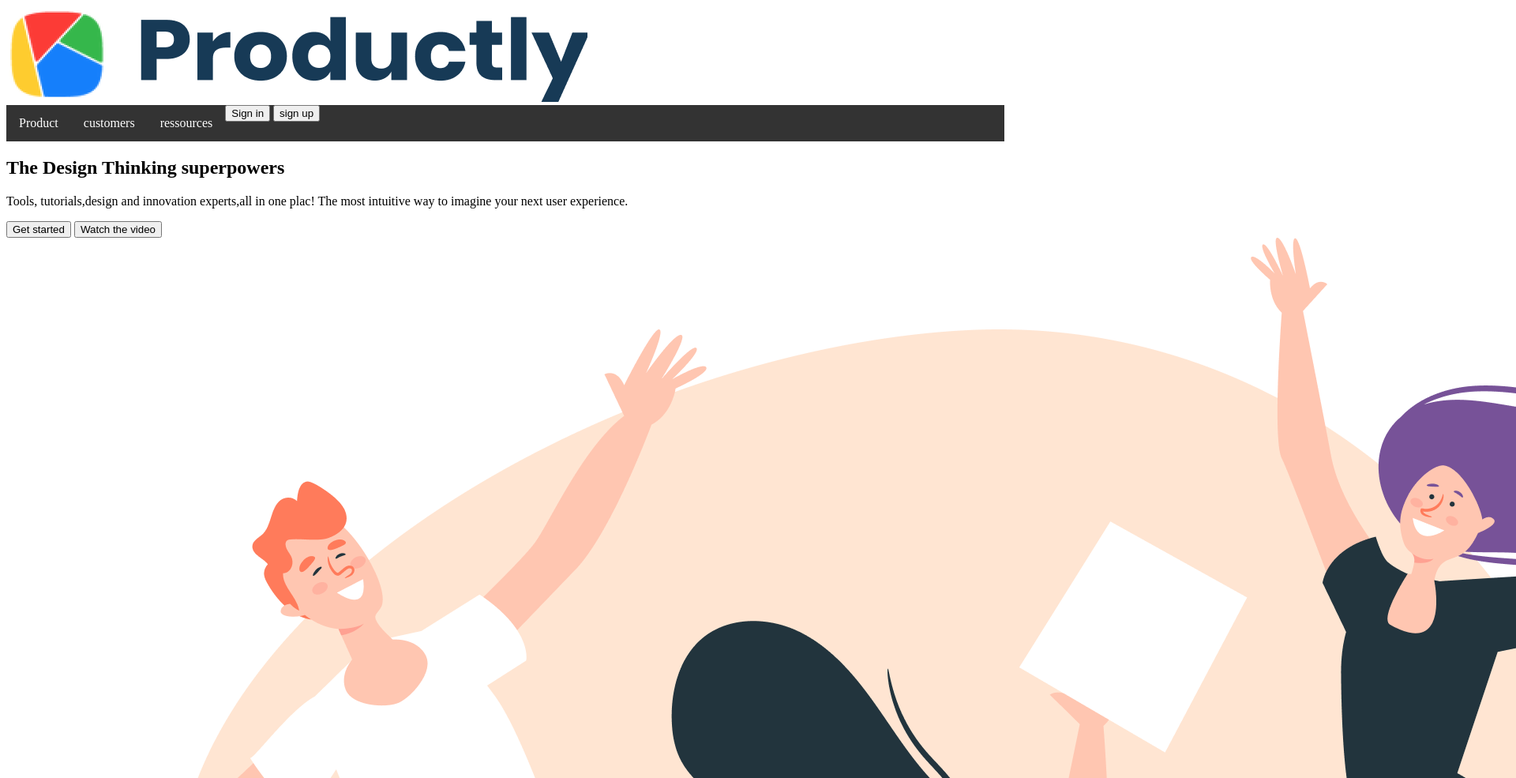
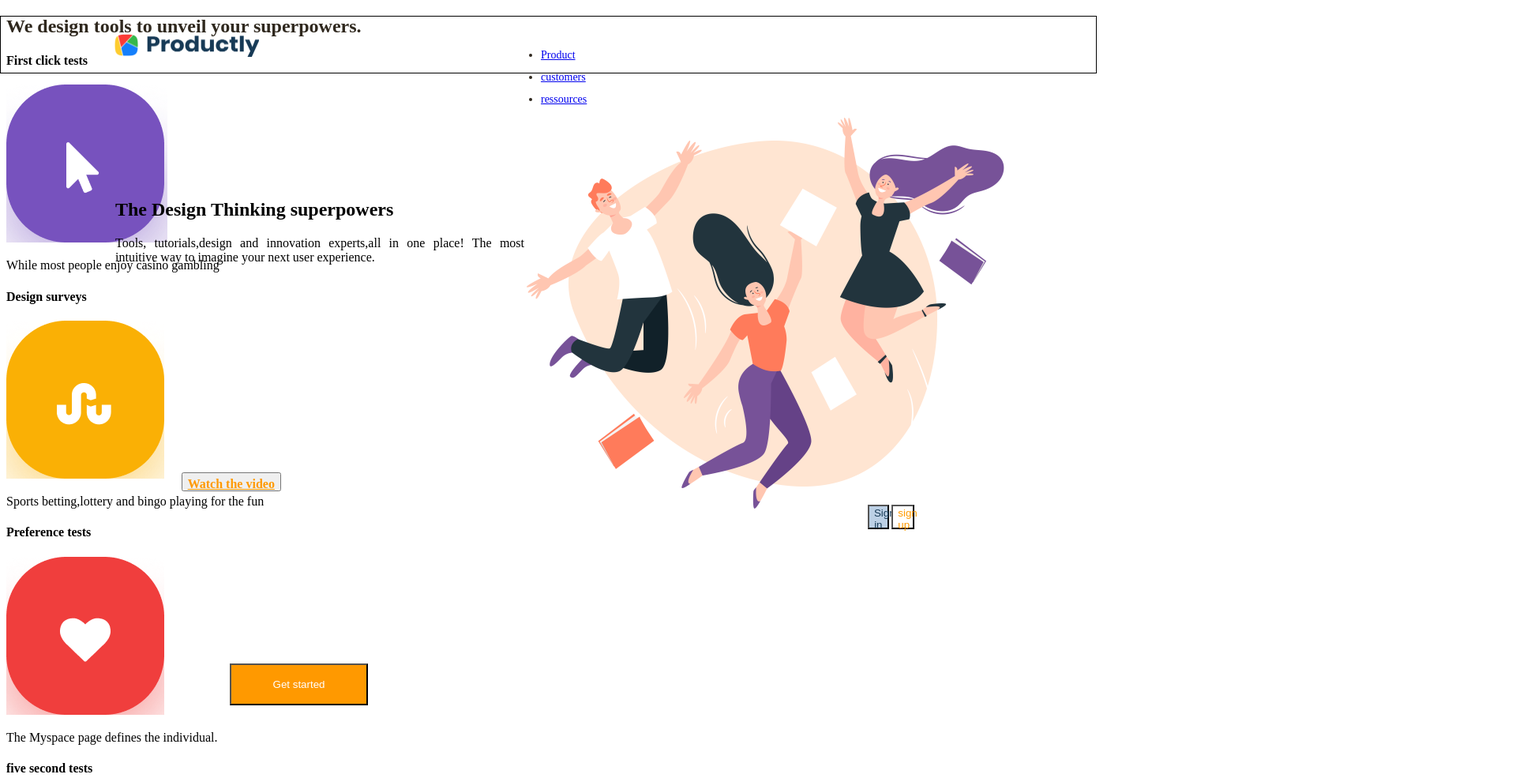
Before and after one commit to ermiahp/20210628_FE_SE, a plain HTML site: page Lesson7 V1/index.html in a window 1280 px wide. Shown: the top 985 px of the page at 79% size, 1920 px wide, since content can reach past the window. Drawn offline with Linux system fonts and the light colour scheme.

Commit message:
adding css draft

```diff
--- a/Lesson7 V1/index.html
+++ b/Lesson7 V1/index.html
@@ -10,43 +10,50 @@
 
   <body>
     <header>
-      <img class="logo" src="images/Logo.png" alt="Logo" />
+      <img class="logo-header" src="images/Logo.png" alt="Logo" />
 
-      <nav>
-        <ul>
+<div class="navigations">
+      <nav >
+<ul>
           <li><a href="???">Product</a></li>
           <li><a href="???">customers</a></li>
           <li><a href="???">ressources</a></li>
-          <button>Sign in</button>
-          <button>sign up</button>
+          <div class="header-buttons">
+          <button class="login">Sign in</button>
+          <button class="register">sign up</button>
+        </div>
         </ul>
       </nav>
+    </div>
 
+    <section id="header-left-text">
       <h2>The Design Thinking superpowers</h2>
       <p>
-        Tools, tutorials,design and innovation experts,all in one plac! The most
-        intuitive way to imagine your next user experience.
+        Tools, tutorials,design and innovation experts,all in one place!
+         The most intuitive way to imagine your next user experience.
       </p>
-      <!-- Add image to the right side and text to the left side-->
-      <button>Get started</button>
-      <button>Watch the video</button>
-      <img class="image" src="images/Image2.png" alt="happy people drawing" />
+
+      <button id="header-left-btn1">Get started</button>
+      <button id="header-left-button2">Watch the video</button>
+    </section>
+      <img class="happy-people" src="images/Image2.png" alt="drawing of happy people" />
     </header>
 
     <section class="features">
-      <h2>First click tests</h2>
+<h2 class="title-p2">We design tools to unveil your superpowers. </h2>
+      <h4>First click tests</h4>
       <img class="icons" src="images/icon-click.png" alt="mouse icon" />
       <p>While most people enjoy casino gambling</p>
 
-      <h2>Design surveys</h2>
+      <h4>Design surveys</h4>
       <img class="icons" src="images/icon-design.png" alt="design icon" />
       <p>Sports betting,lottery and bingo playing for the fun</p>
 
-      <h2>Preference tests</h2>
+      <h4>Preference tests</h4>
       <img class="icons" src="images/icon-preference.png" alt="heart icon" />
       <p>The Myspace page defines the individual.</p>
 
-      <h2>five second tests</h2>
+      <h4>five second tests</h4>
       <img class="icons" src="images/icon-five.png" alt="time icon" />
       <p>personal choices and the overall personality of the person.</p>
 
--- a/Lesson7 V1/style.css
+++ b/Lesson7 V1/style.css
@@ -1,10 +1,7 @@
-
-
-
 /* li {
     display: inline;
   } */
-
+/*
   ul {
     list-style-type: none;
     margin: 0;
@@ -26,4 +23,135 @@
   }
 
   li a:hover {
-    background-color: #111;
+    background-color: #111;} */
+.logo-header {
+  position: absolute;
+  width: 183.89px;
+  height: 29.92px;
+  left: 142.79px;
+  top: 20.59px;
+  height: 29.923307418823242px;
+  width: 183.8880615234375px;
+  left: 142.79348754882812px;
+  top: 20.58984375px;
+  border-radius: [object Object]px;
+}
+.happy-people {
+    position: absolute;
+width: 605px;
+height: 496px;
+left: 666px;
+top: 128px;
+}
+
+header {
+  position: absolute;
+  width: 1389px;
+  height: 73px;
+  left: 0px;
+  top: 20px;
+
+  border: 1px solid #000000;
+  box-sizing: border-box;
+}
+
+.navigations {
+  position: absolute;
+  height: 28px;
+  left: 46.43%;
+  right: 28.57%;
+  top: calc(50% - 28px / 2 - 0.5px);
+
+  font-family: Poppins;
+  font-style: normal;
+  font-weight: normal;
+  font-size: 14px;
+  line-height: 28px;
+  /* identical to box height, or 200% */
+
+  color: #2f281e;
+}
+
+.login {
+  position: absolute;
+  left: 73.5%;
+  right: 19.21%;
+  top: 19.23%;
+  bottom: 21.79%;
+  color: #173a56;
+  background-color: #bcd0e5;
+}
+
+.register {
+  color: #ff9900;
+  background-color: #ffffff;
+
+  position: absolute;
+  left: 81.79%;
+  right: 10.36%;
+  top: 19.23%;
+  bottom: 21.79%;
+}
+
+#header-left-text {
+  position: absolute;
+  width: 518px;
+  height: 331px;
+  margin-left: 145px;
+  margin-top: 211px;
+  text-align: justify;
+}
+
+.header-buttons {
+    position: absolute;
+width: 366px;
+height: 53px;
+margin-left: 145px;
+margin-top: 489px;
+
+}
+#header-left-btn1 {
+  background-color: #ff9900;
+  color: #ffffff;
+  position: absolute;
+  width: 175px;
+  height: 53px;
+  margin-left: 145px;
+ margin-top: 489px;
+}
+
+#header-left-button2 {
+  color: #ff9900;
+  position: absolute;
+  height: 24px;
+  margin-left: 16.15%;
+  margin-right: 0%;
+  margin-top: calc(50% - 24px / 2 + 0.5px);
+
+  font-family: Poppins;
+  font-style: normal;
+  font-weight: 600;
+  font-size: 16px;
+  line-height: 24px;
+  /* identical to box height */
+
+  text-decoration-line: underline;
+}
+
+.title-p2 {
+    /* position: absolute;
+height: 108px;
+left: 38.22%;
+right: 37.4%;
+top: calc(50% - 108px/2 - 217.5px); */
+color: pink;
+
+/* font-family: Poppins;
+font-style: normal;
+font-weight: bold;
+font-size: 36px;
+line-height: 54px;
+text-align: center; */
+
+color: #2F281E;
+}
```
